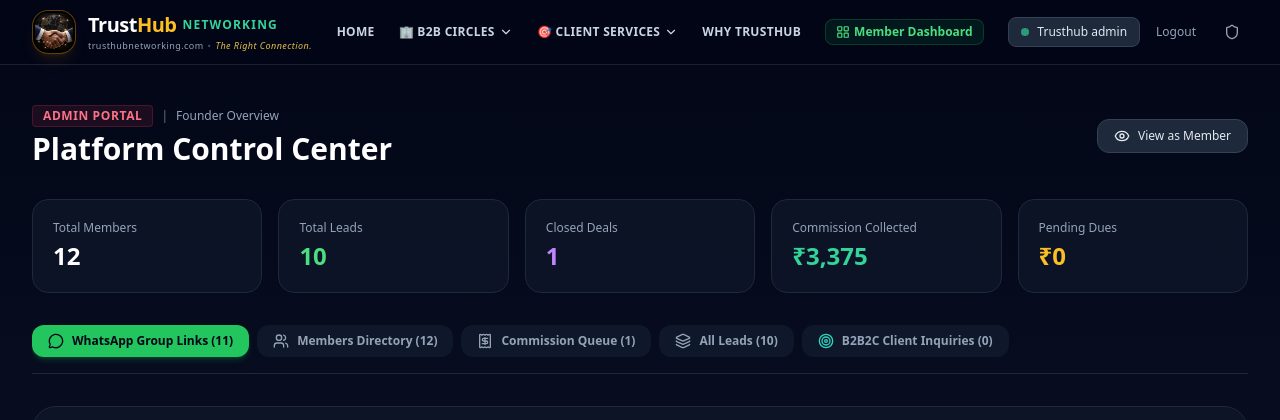
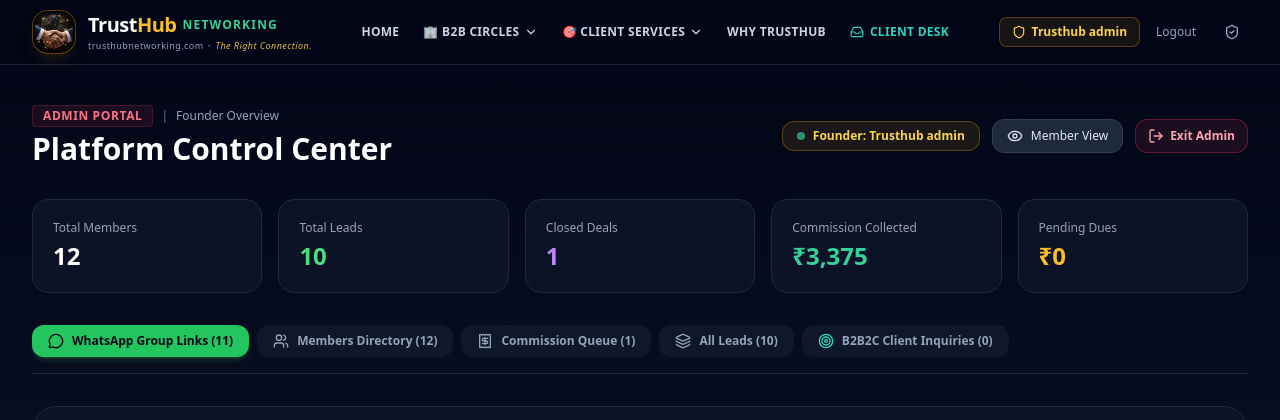
Before and after one commit to wadhwagarvit78-a11y/GLOBAL_NETWORKING, a FastAPI app: page /admin in a window 1280 px wide. Shown: the top 420 px of the page. Run offline with FastAPI, Linux system fonts and the light colour scheme; a user stored in the database is signed in; data comes from the database, SQL or seed files in the repository; both versions use the stored data as it was after the commit; data that the repository does not hold is empty; some libraries are stand-ins or nearby versions.

Commit message:
Add secure Founder Admin portal with credentials (Trusthub admin / 9906), remove Rajesh Khanna fallback for guests, and add dedicated Client Portal

```diff
--- a/main.py
+++ b/main.py
@@ -47,12 +47,8 @@
         user = models.get_user_by_id(user_id)
         if user:
             return user
-    # Fallback demo default user (User 2: Rajesh Khanna / Real Estate or User 4: Sunil Verma / Travel)
-    default_user = models.get_user_by_id(2)
-    if default_user:
-        request.session["user_id"] = default_user["id"]
-        return default_user
     return None
+
 
 # 1. Homepage (Universal / Vertical-Agnostic with Motto & 5 Advantages)
 @app.get("/", response_class=HTMLResponse)
@@ -278,9 +274,27 @@
         requirement_details=requirement_details,
         budget_range=budget_range
     )
+    if uphone:
+        request.session["client_phone"] = uphone
     if user_name:
-        return RedirectResponse(url="/?service_success=1#services", status_code=302)
+        return RedirectResponse(url="/client-portal?submitted=1", status_code=302)
     return RedirectResponse(url="/app?cross_success=1", status_code=302)
+
+# 8b. Dedicated Client Solutions Portal (B2B2C Dashboard)
+@app.get("/client-portal", response_class=HTMLResponse)
+async def client_portal_page(request: Request, submitted: int = None):
+    current_user = get_current_user(request)
+    client_phone = request.session.get("client_phone")
+    user_id = current_user.get("id") if current_user else None
+    phone = (current_user.get("phone_number") if current_user else None) or client_phone
+
+    inquiries = models.get_b2b2c_inquiries(user_id=user_id, user_phone=phone) if (user_id or phone) else []
+    return templates.TemplateResponse(request=request, name="client_portal.html", context={
+        "current_user": current_user,
+        "inquiries": inquiries,
+        "submitted": submitted
+    })
+
 
 # 9. Subscription & Trial
 @app.get("/subscription", response_class=HTMLResponse)
@@ -294,15 +308,54 @@
 async def handle_subscription_activate(request: Request):
     return RedirectResponse(url="/app", status_code=302)
 
-# 10. Admin Control Center (WhatsApp Link Manager, KPIs, Directory, Commission Approvals)
+ADMIN_USERNAME = "Trusthub admin"
+ADMIN_PASSWORD = "9906"
+
+def is_admin(request: Request) -> bool:
+    if request.session.get("is_admin") is True:
+        return True
+    user = get_current_user(request)
+    if user and user.get("role") == "admin":
+        return True
+    return False
+
+# 10. Admin Login & Control Center
+@app.get("/admin/login", response_class=HTMLResponse)
+async def admin_login_page(request: Request, error: str = None):
+    if is_admin(request):
+        return RedirectResponse(url="/admin", status_code=302)
+    return templates.TemplateResponse(request=request, name="admin_login.html", context={
+        "username": ADMIN_USERNAME,
+        "error": error
+    })
+
+@app.post("/admin/login")
+async def handle_admin_login(request: Request, username: str = Form(...), password: str = Form(...)):
+    if username.strip().lower() == ADMIN_USERNAME.lower() and password.strip() == ADMIN_PASSWORD:
+        request.session["is_admin"] = True
+        request.session["user_id"] = 1  # Trusthub admin user ID
+        return RedirectResponse(url="/admin", status_code=302)
+    return templates.TemplateResponse(request=request, name="admin_login.html", context={
+        "username": username,
+        "error": "Invalid username or password. Please enter the correct Founder credentials."
+    }, status_code=401)
+
+@app.get("/admin/logout")
+async def handle_admin_logout(request: Request):
+    request.session.pop("is_admin", None)
+    return RedirectResponse(url="/", status_code=302)
+
 @app.get("/admin", response_class=HTMLResponse)
 async def admin_page(request: Request):
+    if not is_admin(request):
+        return RedirectResponse(url="/admin/login", status_code=302)
     current_user = get_current_user(request)
     metrics = models.get_admin_metrics()
     return templates.TemplateResponse(request=request, name="admin.html", context={
         "current_user": current_user,
         "metrics": metrics
     })
+
 
 @app.post("/admin/update-group-link")
 async def handle_update_group_link(
--- a/seed_data.py
+++ b/seed_data.py
@@ -147,7 +147,7 @@
     # 2. Insert Demo Users (100% Free Active Members)
     users = [
         (
-            1, "Admin Founder", "9876500000", "919876500000", "Platform Admin", None, 1,
+            1, "Trusthub admin", "9876500000", "919876500000", "Platform Admin", None, 1,
             "Gurgaon Sector 29", "TrustHub Founders Desk", 10, "FOUNDER-001", "Direct", 1,
             "approved", 100, "admin", "active", None
         ),
--- a/templates/admin.html
+++ b/templates/admin.html
@@ -18,11 +18,21 @@
       <h1 class="text-2xl sm:text-3xl font-extrabold text-white mt-1">Platform Control Center</h1>
     </div>
 
-    <!-- Quick Switcher to Member Dashboard -->
-    <a href="/app" class="inline-flex items-center gap-2 px-4 py-2 rounded-xl bg-slate-800 hover:bg-slate-700 text-xs text-slate-200 border border-slate-700 transition">
-      <i data-lucide="eye" class="w-4 h-4"></i>
-      <span>View as Member</span>
-    </a>
+    <!-- Actions -->
+    <div class="flex items-center gap-3">
+      <div class="px-3.5 py-1.5 rounded-xl bg-amber-500/10 border border-amber-500/30 text-amber-300 text-xs font-bold flex items-center gap-2">
+        <span class="w-2 h-2 rounded-full bg-emerald-400 animate-pulse"></span>
+        <span>Founder: <strong>Trusthub admin</strong></span>
+      </div>
+      <a href="/app" class="inline-flex items-center gap-2 px-3.5 py-2 rounded-xl bg-slate-800 hover:bg-slate-700 text-xs text-slate-200 border border-slate-700 transition">
+        <i data-lucide="eye" class="w-4 h-4"></i>
+        <span>Member View</span>
+      </a>
+      <a href="/admin/logout" class="inline-flex items-center gap-1.5 px-3 py-2 rounded-xl bg-rose-500/10 hover:bg-rose-500/20 text-rose-300 border border-rose-500/30 text-xs font-bold transition">
+        <i data-lucide="log-out" class="w-4 h-4"></i>
+        <span>Exit Admin</span>
+      </a>
+    </div>
   </div>
 
   <!-- KPI Metric Cards -->
--- a/templates/layout.html
+++ b/templates/layout.html
@@ -163,7 +163,13 @@
         <!-- ABOUT / ADVANTAGES -->
         <a href="/#advantages" class="hover:text-white transition-colors tracking-wide uppercase text-xs">Why TrustHub</a>
 
-        {% if current_user %}
+        <!-- CLIENT PORTAL LINK -->
+        <a href="/client-portal" class="hover:text-white transition-colors tracking-wide uppercase text-xs flex items-center gap-1.5 text-teal-400">
+          <i data-lucide="inbox" class="w-3.5 h-3.5"></i>
+          <span>Client Desk</span>
+        </a>
+
+        {% if current_user and current_user.role != 'admin' %}
           <a href="/app" class="text-brand-400 hover:text-brand-300 flex items-center gap-1 text-xs font-bold px-2.5 py-1 rounded-lg bg-brand-500/10 border border-brand-500/20">
             <i data-lucide="layout-grid" class="w-3.5 h-3.5"></i> Member Dashboard
           </a>
@@ -174,14 +180,21 @@
       <div class="flex items-center gap-3">
         {% if current_user %}
           <div class="flex items-center gap-2">
-            <a href="/app" class="hidden sm:flex items-center gap-2 px-3 py-1.5 rounded-lg bg-slate-800 hover:bg-slate-700 text-xs text-slate-200 border border-slate-700 transition">
-              <span class="w-2 h-2 rounded-full bg-emerald-400 animate-pulse"></span>
-              <span class="font-medium truncate max-w-[120px]">{{ current_user.full_name }}</span>
-            </a>
+            {% if current_user.role == 'admin' %}
+              <a href="/admin" class="flex items-center gap-1.5 px-3 py-1.5 rounded-lg bg-amber-500/10 border border-amber-500/30 text-amber-300 text-xs font-bold hover:bg-amber-500/20 transition">
+                <i data-lucide="shield" class="w-3.5 h-3.5"></i>
+                <span>Trusthub admin</span>
+              </a>
+            {% else %}
+              <a href="/app" class="hidden sm:flex items-center gap-2 px-3 py-1.5 rounded-lg bg-slate-800 hover:bg-slate-700 text-xs text-slate-200 border border-slate-700 transition">
+                <span class="w-2 h-2 rounded-full bg-emerald-400 animate-pulse"></span>
+                <span class="font-medium truncate max-w-[120px]">{{ current_user.full_name }}</span>
+              </a>
+            {% endif %}
             <a href="/logout" class="text-xs text-slate-400 hover:text-white px-2 py-1">Logout</a>
           </div>
         {% else %}
-          <a href="/login" class="text-sm font-medium text-slate-300 hover:text-white px-3 py-2">Sign In</a>
+          <a href="/login" class="text-xs font-bold text-slate-300 hover:text-white px-2.5 py-1.5">Sign In</a>
           <a href="/onboard" class="inline-flex items-center gap-1.5 px-3.5 py-2 rounded-xl bg-gradient-to-r from-brand-600 to-emerald-500 hover:from-brand-500 hover:to-emerald-400 text-slate-950 font-bold text-xs shadow-md shadow-brand-600/20 transition-all hover:scale-[1.02]">
             <i data-lucide="sparkles" class="w-3.5 h-3.5"></i>
             <span>Join Free</span>
@@ -189,8 +202,8 @@
         {% endif %}
 
         <!-- Quick Switcher to Admin -->
-        <a href="/admin" title="Founder Admin Portal" class="p-2 text-slate-400 hover:text-brand-400 transition-colors rounded-lg hover:bg-slate-800">
-          <i data-lucide="shield" class="w-4 h-4"></i>
+        <a href="/admin" title="Founder Admin Portal (Password: 9906)" class="p-2 text-slate-400 hover:text-amber-400 transition-colors rounded-lg hover:bg-slate-800">
+          <i data-lucide="shield-check" class="w-4 h-4"></i>
         </a>
       </div>
     </div>
```
Also changed, not shown: templates/admin_login.html (added, +61 -0 lines), templates/client_portal.html (added, +77 -0 lines), referral_platform.db.
